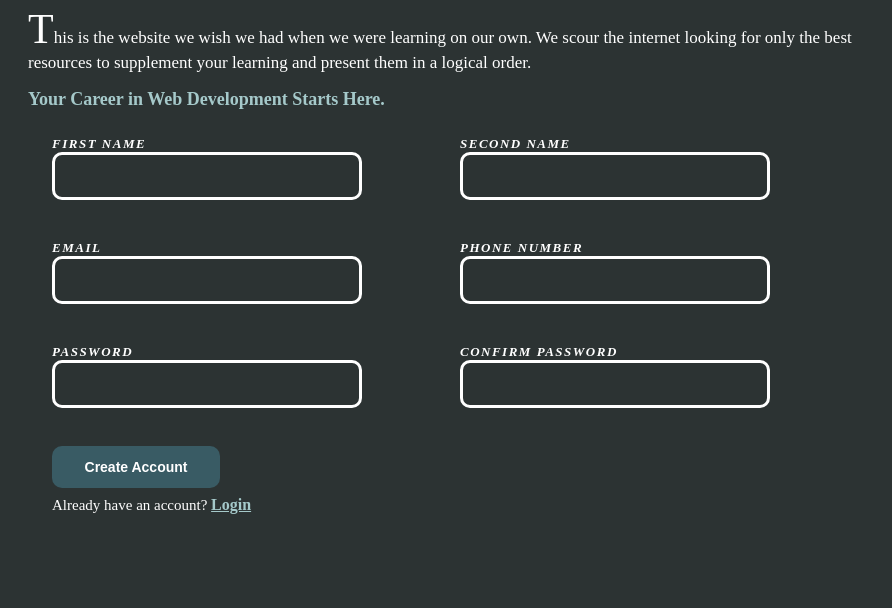
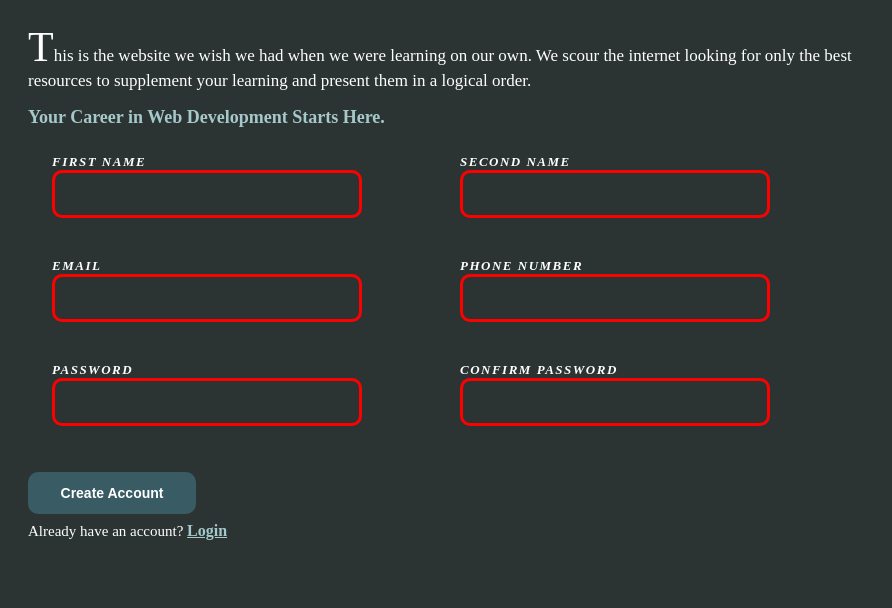
Before and after one commit to Ar-Akhil/SignUp, a plain HTML site: page index.html in a window 1280 px wide. Shown: the part 119-727 px from the top of the page, 388-1280 px from the left. Drawn offline with Linux system fonts and the light colour scheme.

Commit message:
few basic changes in form elements and new attributes

```diff
--- a/index.html
+++ b/index.html
@@ -5,7 +5,7 @@
     <meta http-equiv="X-UA-Compatible" content="IE=edge" />
     <meta name="viewport" content="width=device-width, initial-scale=1.0" />
     <link rel="stylesheet" href="styles.css" />
-    <script async src="script.js"></script>
+    <script defer src="script.js"></script>
     <title>SignIn</title>
   </head>
   <body>
@@ -13,7 +13,7 @@
       <div class="left-container">
         <div class="logo-background">
           <img class="logo" src="assets/logo.png" />
-          <p class="logo-text">ODIN</p>
+          <p id="logoname" class="logo-text">ODIN</p>
         </div>
       </div>
       <div class="right-container">
@@ -24,54 +24,54 @@
             supplement your learning and present them in a logical order.
           </p>
           <p class="para2">Your Career in Web Development Starts Here.</p>
-          <form class="form-container">
+          <form name="form" class="form-container">
             <div class="form-firstname">
               <label class="formname" for="firstname">FIRST NAME</label><br />
-              <input type="text" id="firstname" /><br />
+              <input
+                type="text"
+                id="firstname"
+                title="Plese fill "
+                required
+              /><br />
               <span class="error"></span>
             </div>
             <div class="form-secondname">
               <label class="formname" for="secondname">SECOND NAME</label><br />
-              <input type="text" id="secondname" /><br />
+              <input type="text" id="secondname" required /><br />
               <span class="error"></span>
             </div>
             <div class="form-email">
-              <label
-                class="formname"
-                for="email"
-                id="form_email"
-                title="Plese enter a valid email"
-                >EMAIL</label
+              <label class="formname" for="email" id="form_email">EMAIL</label
               ><br />
-              <input type="email" id="email" /><br />
+              <input type="email" id="email" required /><br />
               <span class="error"></span>
             </div>
             <div class="form-number">
               <label class="formname" for="number">PHONE NUMBER</label><br />
-              <input type="number" id="number" /><br />
-              <span class="error"></span>
+              <input type="number" id="number" required /><br />
+              <span class="error" id="number-error"></span>
             </div>
             <div class="form-password">
               <label class="formname" for="password">PASSWORD</label><br />
-              <input type="password" id="password" /><br />
+              <input type="password" id="password" required /><br />
               <span class="error"></span>
             </div>
             <div class="form-name">
               <label class="formname" for="confirm-password"
                 >CONFIRM PASSWORD</label
               ><br />
-              <input type="password" id="confirm-password" /><br />
-              <span class="error"></span>
+              <input type="password" id="confirm-password" required /><br />
+              <span class="error" id="password-error"></span>
             </div>
+          </form>
           <div>
-              <button class="account-button" type="submit" value="submit">
+            <button class="account-button" id="submitbutton">
               Create Account
             </button>
             <p class="login-text">
               Already have an account? <a class="link" href="#">Login</a>
             </p>
           </div>
-          </form>
         </div>
       </div>
     </div>
```
Lines whose indentation alone changed are shown as unchanged.
